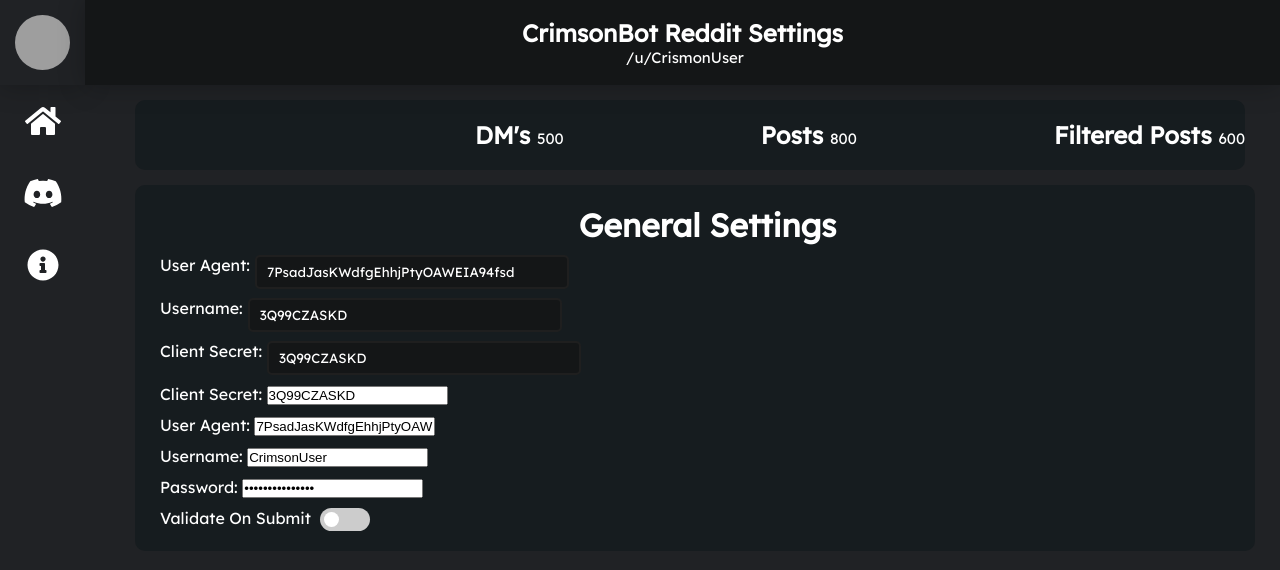
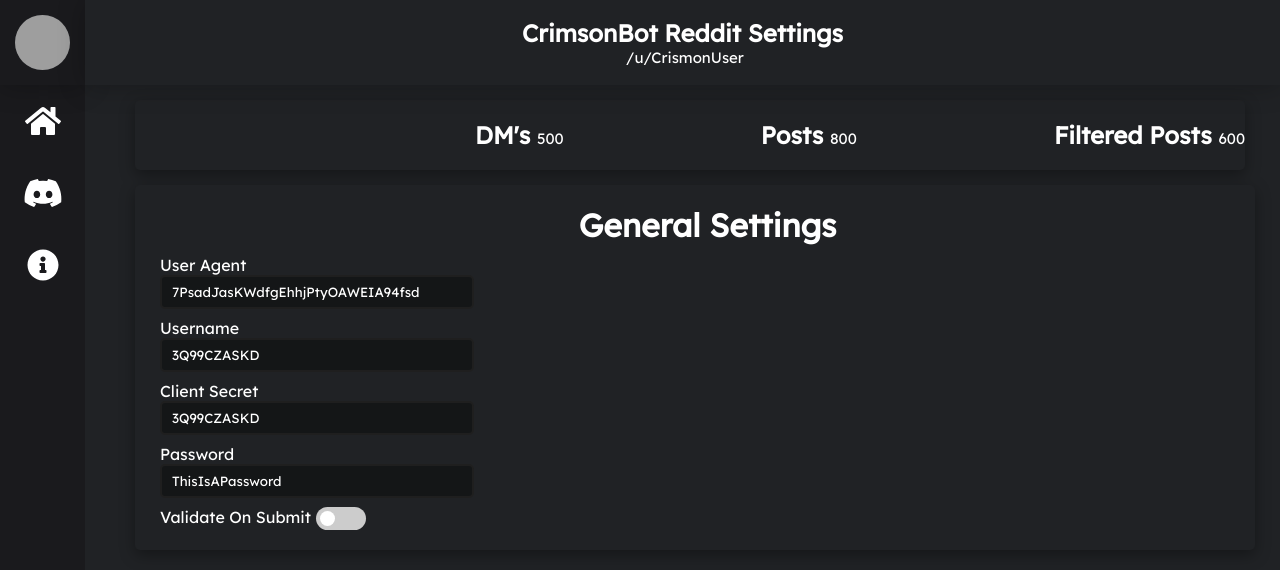
Before and after one commit to DanyaalA/CrimsonBot, a React (Create React App) app: page / in a window 1280 px wide. Shown: the top 570 px of the page. Built offline with nearby package versions, Linux system fonts and the light colour scheme; grey boxes are pictures that could not be loaded.

Commit message:
Updated Main Theme

```diff
--- a/src/components/Container.tsx
+++ b/src/components/Container.tsx
@@ -1,6 +1,5 @@
 import React from "react";
-import styled from "styled-components";
-import { ContainerStyle } from "../styles";
+import { ContainerStyle } from "../styles/Styles";
 
 export const Container = () => {
   return (
--- a/src/components/Inputs/InputBox.tsx
+++ b/src/components/Inputs/InputBox.tsx
@@ -1,5 +1,5 @@
 import React from "react";
-import styled, { css } from "styled-components";
+import styled from "styled-components";
 
 type InputProps = {
   message: String;
@@ -8,10 +8,12 @@ type InputProps = {
 
 export const InputBox = (props: InputProps) => {
   return (
-    <InputContainer>
+    <>
       <StyledSpan>{props.message}</StyledSpan>
-      <input value={props.value} />
-    </InputContainer>
+      <InputContainer>
+        <input value={props.value} />
+      </InputContainer>
+    </>
   );
 };
 
@@ -35,12 +37,12 @@ const InputContainer = styled.div`
     background: #141617;
     border: 2px solid #1f1f1f;
     border-radius: 5px;
-    transition: 0.4s;
+    transition: 340ms;
     :focus {
       background: #1f1f1f;
       border: 2px solid #292929;
       outline: 0;
-      transition: 0.4s;
+      transition: 340ms;
     }
   }
 `;
--- a/src/components/Menu.tsx
+++ b/src/components/Menu.tsx
@@ -27,7 +27,7 @@ export const Menu = () => {
 const IconStyle = styled.img`
   height: 55px;
   width: 55px;
-  background-color: #2f3136;
+  background-color: ${(props) => props.theme.base.menuHover};
   border-radius: 50px;
   display: flex;
   justify-content: center;
@@ -41,7 +41,7 @@ const IconStyle = styled.img`
 const MenuStyle = styled.div`
   width: 85px;
   height: 100%;
-  background-color: #202225;
+  background-color: ${(props) => props.theme.base.menu};
   position: fixed;
   box-sizing: border-box;
 `;
@@ -54,7 +54,7 @@ const MenuHeader = styled.header`
   text-align: center;
   font-size: 20px;
   font-weight: bold;
-  height: 85px;
+  height: ${(props) => props.theme.height.topContent};
 `;
 
 const MenuContent = styled.div`
@@ -68,7 +68,7 @@ const MenuItem = styled.div`
   padding: 20px 0;
   transition: 0.5s all;
   :hover {
-    background-color: #2f3136;
+    background-color: ${(props) => props.theme.base.menuHover};
     cursor: pointer;
   }
 `;
--- a/src/components/PageHeader.tsx
+++ b/src/components/PageHeader.tsx
@@ -31,7 +31,7 @@ const PageHeaderStyle = styled.header`
   width: calc(100% - 85px);
   z-index: 10;
   height: 85px;
-  background-color: #141617;
+  background-color: ${(props) => props.theme.base.content};
   justify-content: center;
   h2 {
     font-family: "Lexend Deca";
--- a/src/pages/Home.tsx
+++ b/src/pages/Home.tsx
@@ -1,5 +1,5 @@
 import React, { useState } from "react";
-import { BasePageStyle, ContainerStyle } from "../styles";
+import { ContainerStyle, BasePageStyle } from "../styles/Styles";
 import { PageHeader } from "../components/PageHeader";
 import { Switch } from "../components/Inputs/Switch";
 import { InputBox } from "../components/Inputs/InputBox";
@@ -36,33 +36,24 @@ export const Home = () => {
           <SettingContainer>
             <Setting>
               <InputBox
-                message="User Agent:"
+                message="User Agent"
                 value="7PsadJasKWdfgEhhjPtyOAWEIA94fsd"
               />
             </Setting>
             <Setting>
-              <InputBox message="Username:" value="3Q99CZASKD" />
+              <InputBox message="Username" value="3Q99CZASKD" />
             </Setting>
             <Setting>
-              <InputBox message="Client Secret: " value="3Q99CZASKD" />
+              <InputBox message="Client Secret" value="3Q99CZASKD" />
+            </Setting>
+
+            <Setting>
+              <InputBox message="Password" value="ThisIsAPassword" />
             </Setting>
           </SettingContainer>
-
-          <Setting>
-            Client Secret: <input value="3Q99CZASKD" />
-          </Setting>
-          <Setting>
-            User Agent: <input value="7PsadJasKWdfgEhhjPtyOAWEIA94fsd" />
-          </Setting>
-          <Setting>
-            Username: <input value="CrimsonUser" />
-          </Setting>
-          <Setting>
-            Password: <input value="ThisIsAPassword" type="password" />
-          </Setting>
           <Setting>
             <Switch
-              message="Validate On Submit  "
+              message="Validate On Submit"
               isToggled={isToggled}
               onToggle={() => setIsToggled(!isToggled)}
             />
--- /dev/null
+++ b/src/styles/Inputs.tsx
@@ -0,0 +1,3 @@
+import styled from "styled-components";
+
+/* Radio Box */
--- a/src/styles.tsx
+++ b/src/styles/Styles.tsx
@@ -13,9 +13,15 @@ export const BasePageStyle = styled.div`
 
 export const ContainerStyle = styled.div`
   margin-top: 15px;
+  //box-shadow: 5px 1px 35px 5px rgba(0, 0, 0, 0.35);
+  box-shadow: rgba(0, 0, 0, 0.35) 0px 5px 15px;
+
+  /* box-shadow: 0px 3px 19px 6px rgba(0, 0, 0, 0.33);
+  -webkit-box-shadow: 0px 3px 19px 6px rgba(0, 0, 0, 0.33);
+  -moz-box-shadow: 0px 3px 19px 6px rgba(0, 0, 0, 0.33); */
   padding: 20px 0px 20px 15px;
   width: 100%;
-  border-radius: 10px;
-  background-color: #161c1f;
+  border-radius: 5px;
+  background-color: ${(props) => props.theme.base.container};
   //141617
 `;
```
